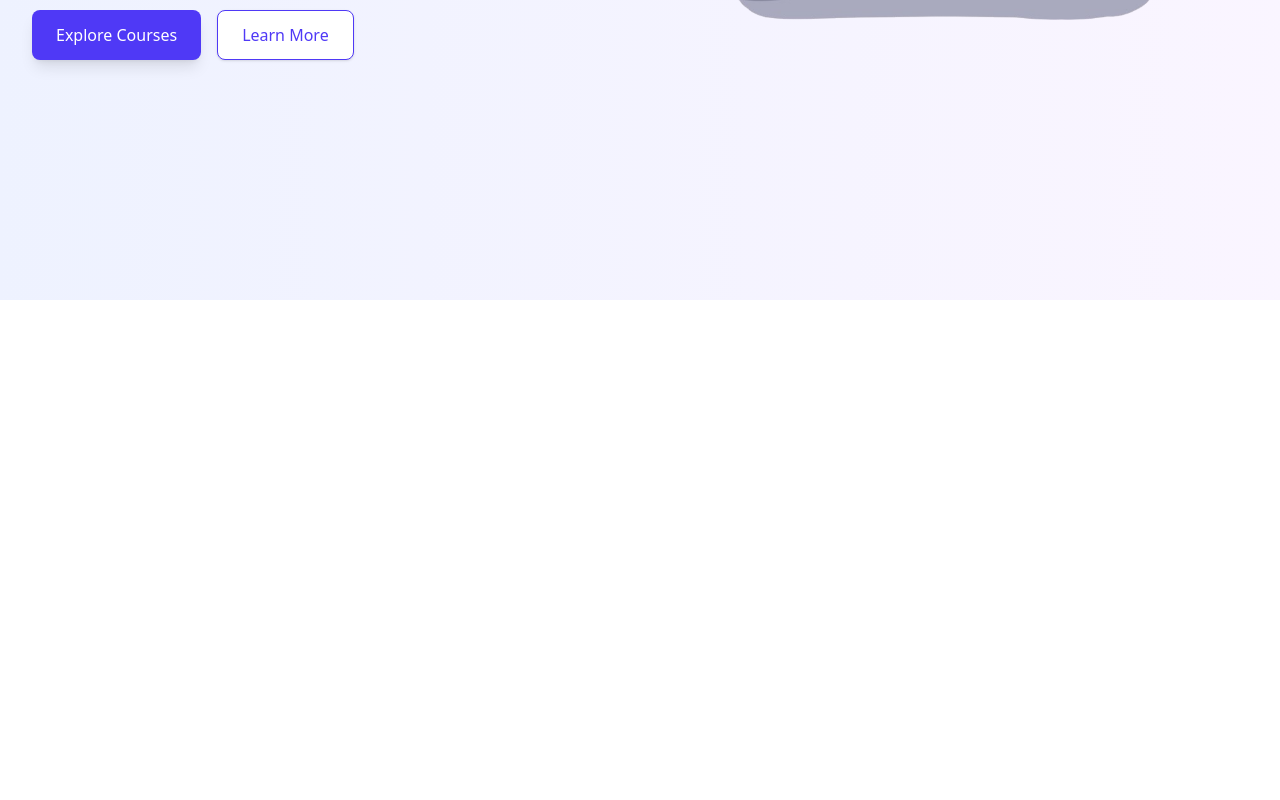
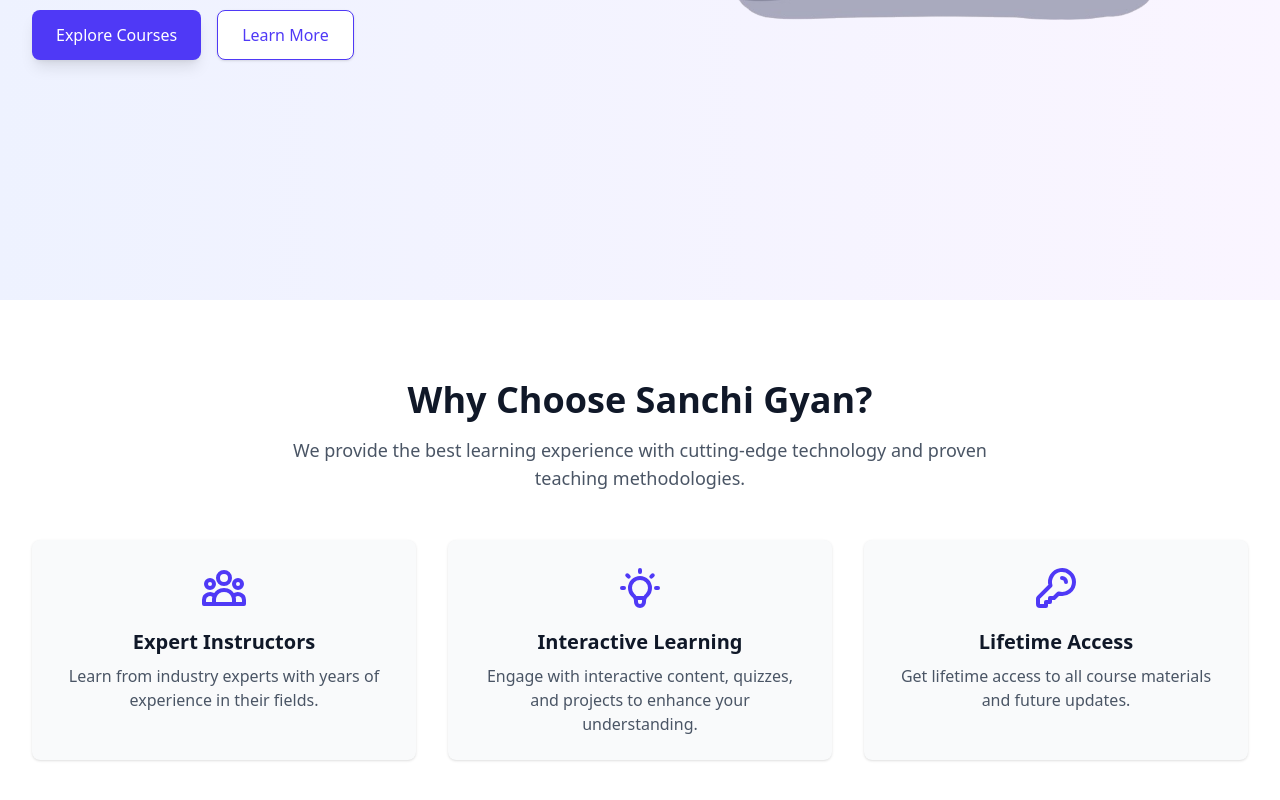
Before and after one commit to Developer-Jaber/sanchi-gyan-app, a Next.js app: page / in a window 1280 px wide. Shown: the part 500-1300 px from the top of the page. Before the commit the page ends 800 px from the top, so only its background shows below. Built offline with nearby package versions, Linux system fonts and the light colour scheme.

Commit message:
feat: add Features section to home page.

```diff
--- a/src/app/page.tsx
+++ b/src/app/page.tsx
@@ -1,3 +1,4 @@
+import Features from "@/components/sections/Features";
 import Hero from "@/components/sections/Hero";
 
 
@@ -6,6 +7,7 @@
     <div className="font-sans">
       <main>
         <Hero/>
+        <Features/>
       </main>
     </div>
   );
--- /dev/null
+++ b/src/components/sections/Features.tsx
@@ -0,0 +1,57 @@
+
+const Features = () => {
+  const features = [
+    {
+      title: "Expert Instructors",
+      description: "Learn from industry experts with years of experience in their fields.",
+      icon: (
+        <svg className="w-12 h-12 text-indigo-600" fill="none" stroke="currentColor" viewBox="0 0 24 24" xmlns="http://www.w3.org/2000/svg">
+          <path strokeLinecap="round" strokeLinejoin="round" strokeWidth={2} d="M17 20h5v-2a3 3 0 00-5.356-1.857M17 20H7m10 0v-2c0-.656-.126-1.283-.356-1.857M7 20H2v-2a3 3 0 015.356-1.857M7 20v-2c0-.656.126-1.283.356-1.857m0 0a5.002 5.002 0 019.288 0M15 7a3 3 0 11-6 0 3 3 0 016 0zm6 3a2 2 0 11-4 0 2 2 0 014 0zM7 10a2 2 0 11-4 0 2 2 0 014 0z" />
+        </svg>
+      )
+    },
+    {
+      title: "Interactive Learning",
+      description: "Engage with interactive content, quizzes, and projects to enhance your understanding.",
+      icon: (
+        <svg className="w-12 h-12 text-indigo-600" fill="none" stroke="currentColor" viewBox="0 0 24 24" xmlns="http://www.w3.org/2000/svg">
+          <path strokeLinecap="round" strokeLinejoin="round" strokeWidth={2} d="M9.663 17h4.673M12 3v1m6.364 1.636l-.707.707M21 12h-1M4 12H3m3.343-5.657l-.707-.707m2.828 9.9a5 5 0 117.072 0l-.548.547A3.374 3.374 0 0014 18.469V19a2 2 0 11-4 0v-.531c0-.895-.356-1.754-.988-2.386l-.548-.547z" />
+        </svg>
+      )
+    },
+    {
+      title: "Lifetime Access",
+      description: "Get lifetime access to all course materials and future updates.",
+      icon: (
+        <svg className="w-12 h-12 text-indigo-600" fill="none" stroke="currentColor" viewBox="0 0 24 24" xmlns="http://www.w3.org/2000/svg">
+          <path strokeLinecap="round" strokeLinejoin="round" strokeWidth={2} d="M15 7a2 2 0 012 2m4 0a6 6 0 01-7.743 5.743L11 17H9v2H7v2H4a1 1 0 01-1-1v-2.586a1 1 0 01.293-.707l5.964-5.964A6 6 0 1121 9z" />
+        </svg>
+      )
+    }
+  ];
+
+  return (
+    <section className="py-12 md:py-20">
+      <div className="mx-auto px-4 sm:px-6 lg:px-8 max-w-7xl">
+        <div className="text-center">
+          <h2 className="font-bold text-gray-900 text-3xl md:text-4xl">Why Choose Sanchi Gyan?</h2>
+          <p className="mx-auto mt-4 max-w-3xl text-gray-600 text-lg">
+            We provide the best learning experience with cutting-edge technology and proven teaching methodologies.
+          </p>
+        </div>
+
+        <div className="gap-8 grid grid-cols-1 md:grid-cols-3 mt-12">
+          {features.map((feature, index) => (
+            <div key={index} className="flex flex-col items-center bg-gray-50 shadow-sm hover:shadow-md p-6 rounded-lg text-center transition-shadow duration-300">
+              <div className="mb-4">{feature.icon}</div>
+              <h3 className="mb-2 font-semibold text-gray-900 text-xl">{feature.title}</h3>
+              <p className="text-gray-600">{feature.description}</p>
+            </div>
+          ))}
+        </div>
+      </div>
+    </section>
+  );
+};
+
+export default Features;
```
